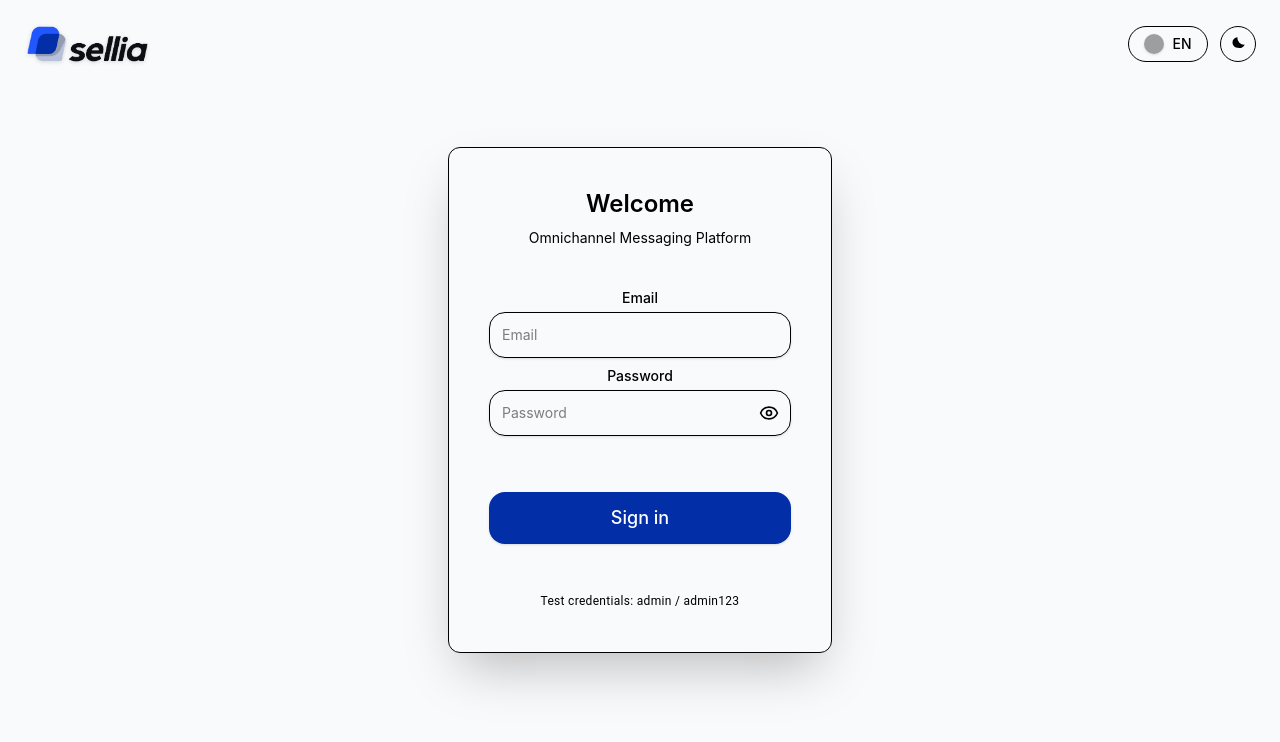
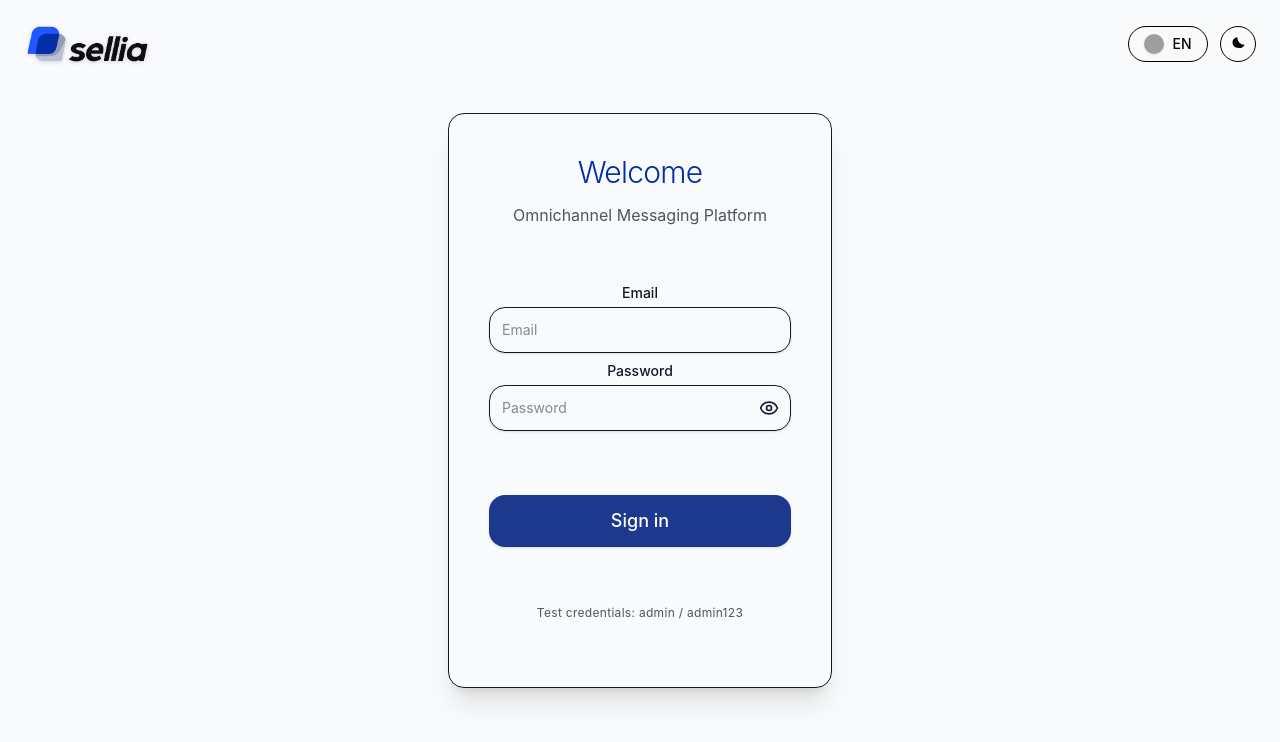
Before and after one commit to feercastillob/sellia-messaging-web, a Vue app: page / in a window 1280 px wide. Shown: the top 742 px of the page. Built offline with nearby package versions, Linux system fonts and the light colour scheme; no server answers; grey boxes are pictures that could not be loaded.

Commit message:
refactor: enhance styling and structure in authentication components

```diff
--- a/src/components/atoms/auth/LoginFooter.vue
+++ b/src/components/atoms/auth/LoginFooter.vue
@@ -5,18 +5,12 @@
 
 <template>
   <footer
-    class="pt-6 text-center md:text-left text-xs text-text-secondary transition-colors duration-300"
+    class="text-on-surface-variant w-full rounded-b-lg py-6 text-xs transition-colors duration-300 md:text-left"
   >
-    <p class="leading-relaxed text-center tracking-wide">
+    <p
+      class="text-on-surface-variant mx-auto max-w-md text-center font-sans leading-relaxed tracking-wide md:mx-0"
+    >
       {{ t('login.testCreds') }}
     </p>
   </footer>
 </template>
-
-<style scoped>
-  footer {
-    color: var(--color-text-secondary);
-    font-family: var(--font-family-secondary, 'Roboto', sans-serif);
-    line-height: 1.5;
-  }
-</style>
--- a/src/components/atoms/auth/LoginHeader.vue
+++ b/src/components/atoms/auth/LoginHeader.vue
@@ -1,20 +1,20 @@
 <template>
-  <header class="pb-4 text-center transition-colors space-y-2">
-    <h1 class="text-2xl font-semibold text-text">{{ t('login.title') }}</h1>
-    <p class="text-sm text-text-secondary">{{ t('login.subtitle') }}</p>
+  <header
+    class="space-y-2 pb-4 text-center transition-colors duration-300 sm:space-y-3 sm:pb-6 md:text-left"
+  >
+    <h1
+      class="font-poppins text-primary dark:text-primary text-center text-2xl leading-tight font-light tracking-tight transition-colors duration-300 sm:text-3xl"
+    >
+      {{ t('login.title') }}
+    </h1>
+
+    <p class="text-on-surface-variant dark:bg-on-surface-variant text-center text-sm sm:text-base">
+      {{ t('login.subtitle') }}
+    </p>
   </header>
 </template>
 
 <script setup lang="ts">
   import { useI18n } from 'vue-i18n';
-
   const { t } = useI18n();
 </script>
-
-<style scoped>
-  header {
-    transition-property: color, background-color, border-color;
-    transition-duration: 180ms;
-    transition-timing-function: ease-in-out;
-  }
-</style>
--- a/src/components/molecules/login/LoginFields.vue
+++ b/src/components/molecules/login/LoginFields.vue
@@ -24,23 +24,23 @@
   <div class="space-y-4">
     <AppInput
       :model-value="props.username"
-      @update:model-value="emit('update:username', $event)"
       :label="t('login.username')"
       type="email"
       :placeholder="t('login.placeholderUser')"
       :state="props.usernameState"
       :disabled="props.loading"
+      @update:model-value="emit('update:username', $event)"
       @keyup.enter="emit('submit')"
     />
     <AppInput
       :model-value="props.password"
-      @update:model-value="emit('update:password', $event)"
       :label="t('login.password')"
       type="password"
       :placeholder="t('login.placeholderPass')"
       :state="props.passwordState"
       :message="props.error && props.passwordState === 'error' ? props.error : ''"
       :disabled="props.loading"
+      @update:model-value="emit('update:password', $event)"
       @keyup.enter="emit('submit')"
     />
   </div>
--- a/src/components/organisms/LoginForm.vue
+++ b/src/components/organisms/LoginForm.vue
@@ -2,6 +2,7 @@
   import { reactive, ref } from 'vue';
   import { useRouter } from 'vue-router';
   import { useI18n } from 'vue-i18n';
+
   import LoginHeader from '@/components/atoms/auth/LoginHeader.vue';
   import LoginFields from '@/components/molecules/login/LoginFields.vue';
   import LoginFooter from '@/components/atoms/auth/LoginFooter.vue';
@@ -43,7 +44,10 @@
       return false;
     }
 
-    if (form.email !== 'admin@admin.com' || form.password !== 'admin123') {
+    if (
+      form.email !== 'admin@admin.com' ||
+      (form.password !== 'admin123' && form.password !== 'admin')
+    ) {
       form.error = t('login.invalidCredentials') || 'Credenciales incorrectas.';
       form.emailState = form.passwordState = 'error';
       showDialog.value = true;
@@ -70,14 +74,13 @@
 
 <template>
   <div
-    class="flex min-h-screen items-center justify-center bg-bg-default text-text-default transition-colors duration-300"
+    class="bg-background text-on-surface flex min-h-screen items-center justify-center transition-colors duration-300"
   >
     <form
+      class="bg-background border-on-surface animate-fade-in w-full max-w-sm space-y-8 rounded-2xl border p-10 text-center shadow-xl transition-all duration-300"
       @submit.prevent="handleLogin"
-      class="w-full max-w-sm p-10 space-y-6 rounded-xl shadow-2xl bg-bg-surface border border-border-default text-center animate-fade-in transition-all duration-300"
     >
       <LoginHeader />
-
       <LoginFields
         v-model:username="form.email"
         v-model:password="form.password"
@@ -87,22 +90,21 @@
         :loading="form.loading"
         @submit="handleLogin"
       />
-
       <AppButton
         type="submit"
-        :is-loading="form.loading"
+        :loading="form.loading"
         :disabled="form.loading"
         size="lg"
-        class="w-full mt-8 bg-primary hover:bg-primary-hover text-white font-medium py-3 rounded-lg transition-all duration-300"
+        variant="primary"
+        class="mt-8 w-full"
       >
         {{ t('login.button') || 'Iniciar sesión' }}
       </AppButton>
-
       <LoginFooter />
     </form>
     <AppDialog
       v-if="showDialog"
-      title="Error de Validación"
+      title="Error de validación"
       :message="form.error"
       @close="showDialog = false"
     />
@@ -113,7 +115,7 @@
   @keyframes fadeIn {
     from {
       opacity: 0;
-      transform: translateY(20px);
+      transform: translateY(16px);
     }
     to {
       opacity: 1;
--- a/src/layouts/AuthLayout.vue
+++ b/src/layouts/AuthLayout.vue
@@ -1,15 +1,15 @@
 <template>
   <div
-    class="min-h-screen flex flex-col items-center justify-center bg-bg-default text-text-default transition-colors duration-300"
+    class="bg-background dark:bg-background text-text-default flex min-h-screen flex-col items-center justify-center transition-colors duration-300"
   >
-    <header class="absolute top-0 left-0 w-full p-6 flex justify-between items-center">
+    <header class="absolute top-0 left-0 flex w-full items-center justify-between p-6">
       <AppLogo />
       <div class="flex items-center gap-3">
         <LanguageToggle />
         <ThemeToggle />
       </div>
     </header>
-    <main class="flex-1 w-full flex items-center justify-center">
+    <main class="flex w-full flex-1 items-center justify-center">
       <div class="w-full max-w-md px-4">
         <slot />
       </div>
--- a/src/views/LoginView.vue
+++ b/src/views/LoginView.vue
@@ -12,7 +12,6 @@
   const router = useRouter();
 
   const onLoginSuccess = () => {
-    console.log('✅ Usuario autenticado correctamente');
     router.push('/dashboard');
   };
 </script>
```
